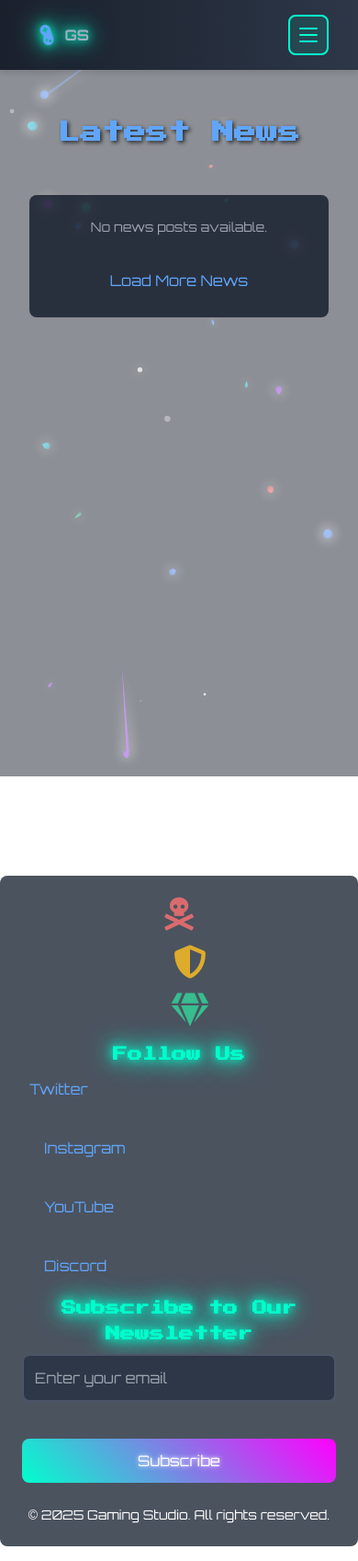
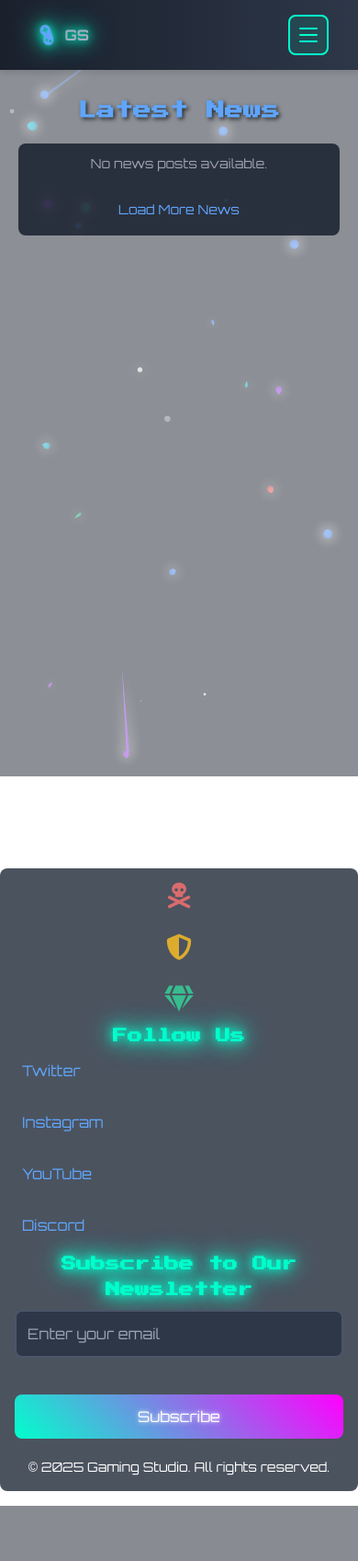
Before and after one commit to loayAlzaben1/gaming_studio, a Django app: page /news/ in a window 390 px wide. Shown: the whole page at 92% size. After the commit the page ends 1637 px from the top, so only its background shows below. Run offline with Django 5.2, Linux system fonts and the light colour scheme; parts of the project's set-up code (start-up, migrations or seed data) failed here and were passed over.

Commit message:
Comprehensive mobile responsiveness improvements - Enhanced news page mobile layout with responsive text sizes and padding - Added comprehensive mobile-first CSS fixes to styles.css - Fixed container padding, text sizing, and grid layouts for mobile - Improved button touch targets and form input sizing - Added mobile-specific typography hierarchy and spacing - Fixed hero sections, modal layouts, and background image handling - Optimized navigation and card layouts for mobile screens - Enhanced tablet-specific responsive design (768px-1024px) - Improved performance and touch interactions on mobile devices

```diff
--- a/static/css/styles.css
+++ b/static/css/styles.css
@@ -717,6 +717,69 @@
     }
 }
 
+/* ===========================================
+   ADDITIONAL COMPREHENSIVE MOBILE FIXES
+   =========================================== */
+
+/* Ensure all containers are mobile-friendly */
+@media (max-width: 768px) {
+    /* Force full width on mobile */
+    .container, .mx-auto {
+        width: 100% !important;
+        max-width: 100% !important;
+        padding-left: 0.75rem !important;
+        padding-right: 0.75rem !important;
+    }
+
+    /* Fix background images on mobile */
+    .bg-cover, .bg-center {
+        background-attachment: scroll !important;
+        background-position: center !important;
+        background-size: cover !important;
+    }
+
+    /* Ensure proper text sizing */
+    .text-5xl { font-size: 2rem !important; }
+    .text-4xl { font-size: 1.75rem !important; }
+    .text-3xl { font-size: 1.5rem !important; }
+    .text-2xl { font-size: 1.25rem !important; }
+    .text-xl { font-size: 1.125rem !important; }
+    .text-lg { font-size: 1rem !important; }
+
+    /* Fix padding and margin issues */
+    .p-6 { padding: 1rem !important; }
+    .p-4 { padding: 0.75rem !important; }
+    .p-3 { padding: 0.5rem !important; }
+    .mb-8 { margin-bottom: 1.5rem !important; }
+    .mb-6 { margin-bottom: 1rem !important; }
+    .mb-4 { margin-bottom: 0.75rem !important; }
+
+    /* Ensure grids work properly */
+    .grid-cols-3 { grid-template-columns: 1fr !important; }
+    .grid-cols-2 { grid-template-columns: repeat(2, 1fr) !important; }
+    .lg\\:grid-cols-3 { grid-template-columns: 1fr !important; }
+    .md\\:grid-cols-2 { grid-template-columns: 1fr !important; }
+
+    /* Fix flex layouts */
+    .flex-col { flex-direction: column !important; }
+    .space-x-4 > * + * { margin-left: 0 !important; margin-top: 0.5rem !important; }
+    .space-x-6 > * + * { margin-left: 0 !important; margin-top: 0.75rem !important; }
+
+    /* Improve hero sections */
+    .h-64, .h-80, .h-96 { height: 12rem !important; }
+
+    /* Fix button layouts */
+    .inline-block { display: block !important; text-align: center !important; margin-bottom: 0.5rem !important; }
+
+    /* Improve readability */
+    .text-center { text-align: center !important; }
+    .px-4 { padding-left: 1rem !important; padding-right: 1rem !important; }
+
+    /* Fix overflow issues */
+    .overflow-hidden { overflow: hidden !important; }
+    .max-w-2xl, .max-w-4xl, .max-w-6xl { max-width: 100% !important; }
+}
+
 @keyframes pulse {
     0%, 100% {
         opacity: 1;
--- a/studio/templates/studio/news.html
+++ b/studio/templates/studio/news.html
@@ -1,24 +1,24 @@
 {% extends 'studio/base.html' %}
 {% block title %}News - Gaming Studio{% endblock %}
 {% block content %}
-<section class="py-8 min-h-screen">
-    <h1 class="text-4xl font-bold text-center mb-6 text-blue-400">Latest News</h1>
-    <div class="container mx-auto p-6">
-        <div class="bg-gray-900 bg-opacity-80 rounded-lg p-6">
-            <div class="space-y-6">
+<section class="py-4 sm:py-8 min-h-screen">
+    <h1 class="text-2xl sm:text-3xl lg:text-4xl font-bold text-center mb-4 sm:mb-6 text-blue-400 px-4">Latest News</h1>
+    <div class="container mx-auto p-3 sm:p-6">
+        <div class="bg-gray-900 bg-opacity-80 rounded-lg p-4 sm:p-6">
+            <div class="space-y-4 sm:space-y-6">
                 {% for post in posts %}
-                    <div class="bg-gray-800 rounded-lg p-6 shadow-lg hover:shadow-xl transition duration-300">
-                        <h2 class="text-2xl font-bold text-yellow-400 mb-2">{{ post.title }}</h2>
-                        <p class="text-gray-500 mb-2">{{ post.created_at|date:"F d, Y" }} | By {{ post.author }}</p>
-                        <p class="text-gray-400">{{ post.content|truncatewords:30 }}</p>
-                        <a href="#" class="mt-4 inline-block text-blue-400 hover:underline">Read More</a>
+                    <div class="bg-gray-800 rounded-lg p-4 sm:p-6 shadow-lg hover:shadow-xl transition duration-300">
+                        <h2 class="text-lg sm:text-xl lg:text-2xl font-bold text-yellow-400 mb-2">{{ post.title }}</h2>
+                        <p class="text-gray-500 mb-2 text-xs sm:text-sm">{{ post.created_at|date:"F d, Y" }} | By {{ post.author }}</p>
+                        <p class="text-gray-400 text-sm sm:text-base">{{ post.content|truncatewords:30 }}</p>
+                        <a href="#" class="mt-3 sm:mt-4 inline-block text-blue-400 hover:underline text-sm sm:text-base">Read More</a>
                     </div>
                 {% empty %}
-                    <p class="text-center text-gray-400">No news posts available.</p>
+                    <p class="text-center text-gray-400 text-sm sm:text-base">No news posts available.</p>
                 {% endfor %}
             </div>
-            <div class="mt-8 text-center">
-                <a href="{% url 'news' %}" class="text-blue-400 hover:underline">Load More News</a>
+            <div class="mt-6 sm:mt-8 text-center">
+                <a href="{% url 'news' %}" class="text-blue-400 hover:underline text-sm sm:text-base">Load More News</a>
             </div>
         </div>
     </div>
```
Also changed, not shown: studio/templates/studio/donate.html (+6 -6 lines).
